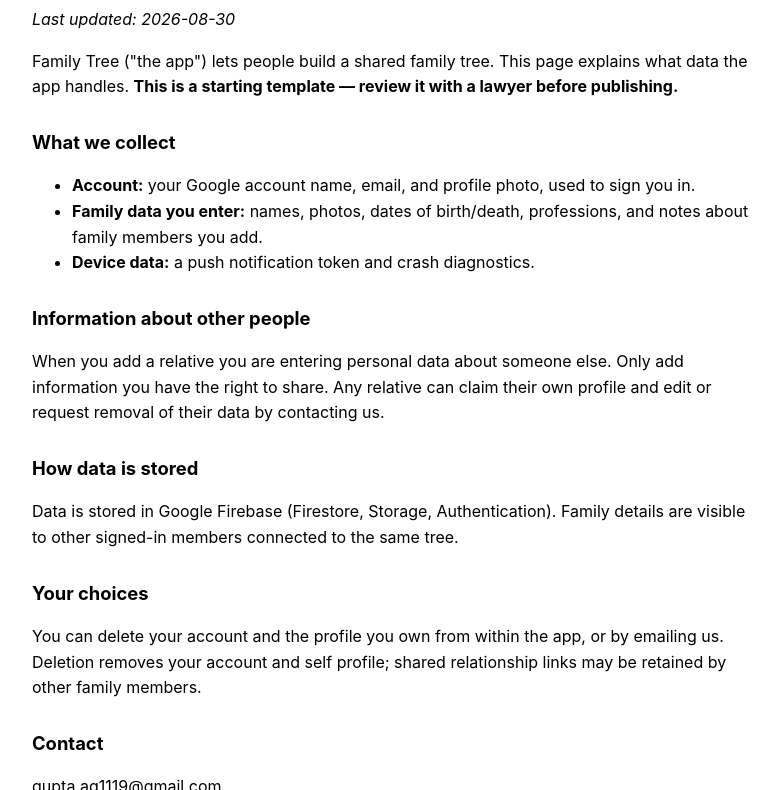
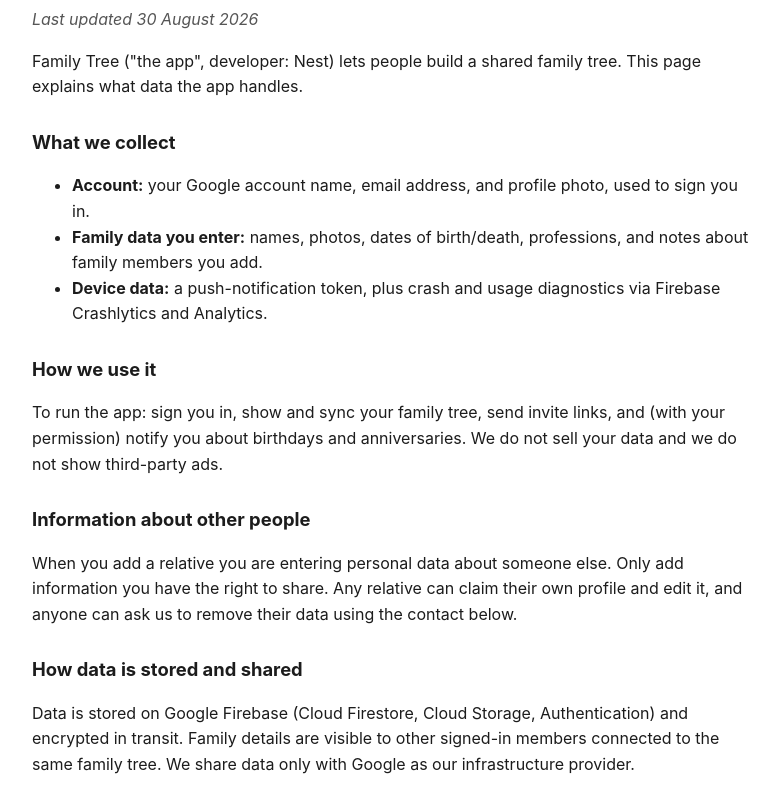
Before and after one commit to ag119/family-tree-web, a plain HTML site: page privacy.html in a window 1280 px wide. Shown: the part 100-890 px from the top of the page, without its empty margins (248-1027 px from the left). Drawn offline with Linux system fonts and the light colour scheme.

Commit message:
Add account deletion page; finalise privacy policy

```diff
--- a/privacy.html
+++ b/privacy.html
@@ -6,42 +6,59 @@
 <title>Privacy Policy — Family Tree</title>
 <style>
   body { margin: 0 auto; max-width: 720px; padding: 32px 20px; line-height: 1.6;
-    font-family: -apple-system, BlinkMacSystemFont, "Segoe UI", Roboto, sans-serif; }
+    font-family: -apple-system, BlinkMacSystemFont, "Segoe UI", Roboto, sans-serif;
+    color: #1c1c1c; }
   h1 { font-size: 1.6rem; }
   h2 { font-size: 1.15rem; margin-top: 28px; }
+  .muted { color: #555; }
 </style>
 </head>
 <body>
   <h1>Privacy Policy</h1>
-  <p><em>Last updated: 2026-08-30</em></p>
+  <p class="muted"><em>Last updated 30 August 2026</em></p>
 
-  <p>Family Tree ("the app") lets people build a shared family tree. This page
-  explains what data the app handles. <strong>This is a starting template —
-  review it with a lawyer before publishing.</strong></p>
+  <p>Family Tree ("the app", developer: Nest) lets people build a shared family
+  tree. This page explains what data the app handles.</p>
 
   <h2>What we collect</h2>
   <ul>
-    <li><strong>Account:</strong> your Google account name, email, and profile photo, used to sign you in.</li>
-    <li><strong>Family data you enter:</strong> names, photos, dates of birth/death, professions, and notes about family members you add.</li>
-    <li><strong>Device data:</strong> a push notification token and crash diagnostics.</li>
+    <li><strong>Account:</strong> your Google account name, email address, and
+      profile photo, used to sign you in.</li>
+    <li><strong>Family data you enter:</strong> names, photos, dates of
+      birth/death, professions, and notes about family members you add.</li>
+    <li><strong>Device data:</strong> a push-notification token, plus crash and
+      usage diagnostics via Firebase Crashlytics and Analytics.</li>
   </ul>
+
+  <h2>How we use it</h2>
+  <p>To run the app: sign you in, show and sync your family tree, send invite
+  links, and (with your permission) notify you about birthdays and anniversaries.
+  We do not sell your data and we do not show third-party ads.</p>
 
   <h2>Information about other people</h2>
   <p>When you add a relative you are entering personal data about someone else.
   Only add information you have the right to share. Any relative can claim their
-  own profile and edit or request removal of their data by contacting us.</p>
+  own profile and edit it, and anyone can ask us to remove their data using the
+  contact below.</p>
 
-  <h2>How data is stored</h2>
-  <p>Data is stored in Google Firebase (Firestore, Storage, Authentication).
-  Family details are visible to other signed-in members connected to the same
-  tree.</p>
+  <h2>How data is stored and shared</h2>
+  <p>Data is stored on Google Firebase (Cloud Firestore, Cloud Storage,
+  Authentication) and encrypted in transit. Family details are visible to other
+  signed-in members connected to the same family tree. We share data only with
+  Google as our infrastructure provider.</p>
 
   <h2>Your choices</h2>
-  <p>You can delete your account and the profile you own from within the app, or
-  by emailing us. Deletion removes your account and self profile; shared
-  relationship links may be retained by other family members.</p>
+  <p>You can request deletion of your account and its data at any time — see
+  <a href="/delete-account.html">Delete your account</a>. Deletion removes your
+  sign-in account, your own profile and its photos, and your settings within 30
+  days; connections and information other members added about shared relatives
+  may be retained.</p>
+
+  <h2>Children</h2>
+  <p>Family Tree is not directed to children under 13 and we do not knowingly
+  create accounts for them.</p>
 
   <h2>Contact</h2>
-  <p>gupta.ag1119@gmail.com</p>
+  <p><a href="mailto:support@myfamilytrees.in">support@myfamilytrees.in</a></p>
 </body>
 </html>
```
Also changed, not shown: delete-account.html (added, +59 -0 lines).
